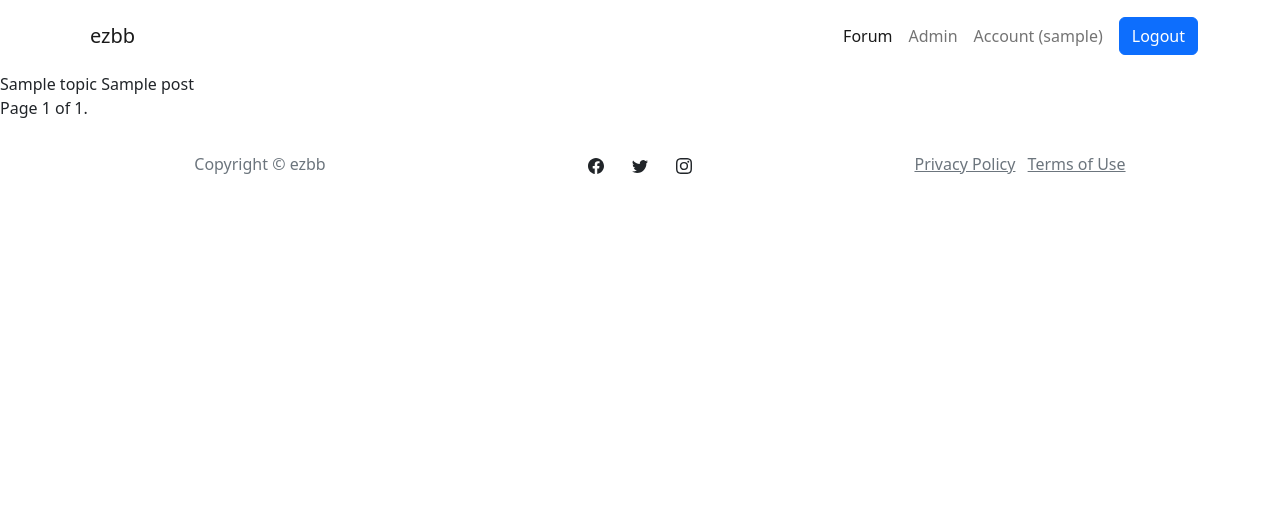
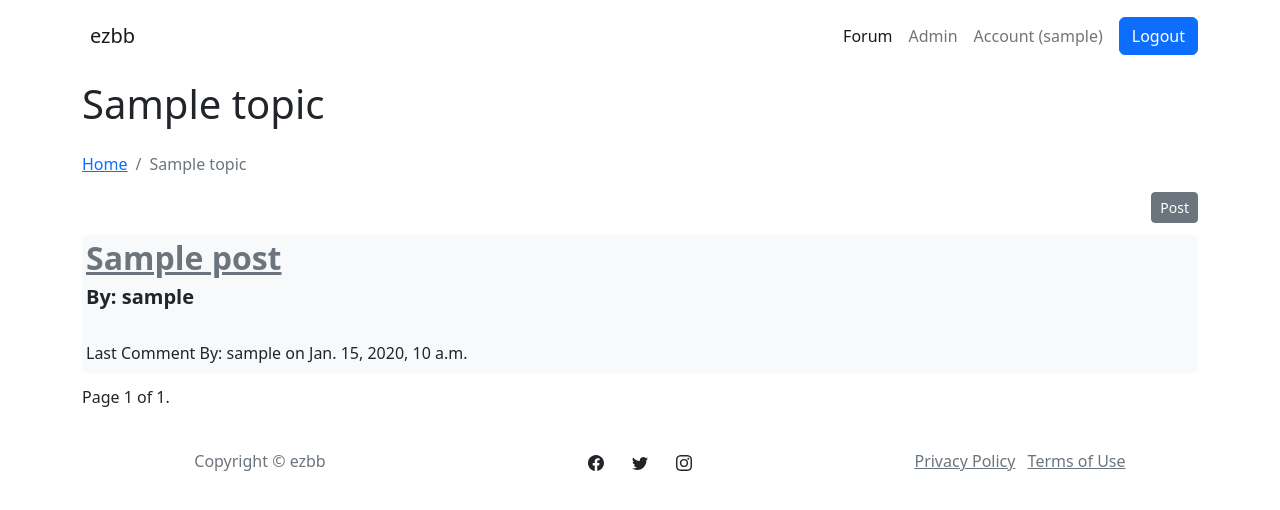
Before and after one commit to oy2/ezbb, a Django app: page /forum/topic/1/ in a window 1280 px wide. Shown: the top 510 px of the page. Run offline with Django 4.2, Linux system fonts and the light colour scheme; a user stored in the database is signed in; tables that the repository leaves empty hold one stand-in row (values such as "Sample post"); some libraries are stand-ins or nearby versions.

Commit message:
Refine topic view, add post view, add breadcrumbs

```diff
--- a/forum/forms.py
+++ b/forum/forms.py
@@ -8,6 +8,7 @@ class PostForm(forms.ModelForm):
     class Meta:
         model = Post
         fields = ['post_topic', 'post_title', 'post_content']
+        widgets = {'post_topic': forms.HiddenInput()}
 
 
 # Form for creating comments (on posts)
@@ -15,3 +16,4 @@ class CommentForm(forms.ModelForm):
     class Meta:
         model = Comment
         fields = ['comment_content', 'comment_post']
+        widgets = {'comment_post': forms.HiddenInput()}
--- a/forum/models.py
+++ b/forum/models.py
@@ -33,6 +33,9 @@ class Post(models.Model):
     # sticky bool
     post_sticky = models.BooleanField(default=False)
 
+    def get_latest_comment(self):
+        return self.comment_set.order_by('-created_at').first()
+
     def __str__(self):
         return self.post_title
 
@@ -44,10 +47,7 @@ class Comment(models.Model):
     comment_post = models.ForeignKey(Post, on_delete=models.CASCADE)
     comment_visible = models.BooleanField(default=True)
     comment_sticky = models.BooleanField(default=False)
-    # date
     created_at = models.DateTimeField(auto_now_add=True)
-    # visible bool
-    visible = models.BooleanField(default=True)
 
     def __str__(self):
         return self.comment_content
--- a/forum/urls.py
+++ b/forum/urls.py
@@ -5,10 +5,10 @@ urlpatterns = [
     path('', views.index, name='index'),
     # topic/topic_id
     path('topic/<int:topic_id>/', views.topic, name='topic'),
-    # post/post_id
-    path('post/<int:post_id>/', views.post, name='post'),
-    # new_post
-    path('post/newpost/', views.new_post, name='newpost'),
-    # new_comment
-    path('post/newcomment/', views.new_comment, name='newcomment'),
+    # topic/topicid_id/new
+    path('topic/<int:topic_id>/new', views.new_post, name='new_post'),
+    # topic/topic_id/post/post_id
+    path('topic/<int:topic_id>/post/<int:post_id>/', views.post, name='post'),
+    # topic/topic_id/post/post_id/new
+    path('topic/<int:topic_id>/post/<int:post_id>/new', views.new_comment, name='new_comment'),
 ]
--- a/forum/views.py
+++ b/forum/views.py
@@ -1,3 +1,4 @@
+from django.contrib import messages
 from django.contrib.auth.decorators import login_required
 from django.core.paginator import Paginator
 from django.shortcuts import render, redirect
@@ -27,8 +28,16 @@ def topic(request, topic_id):
         # check if restricted logged in
         if topic_requested.restricted_logged_in and not request.user.is_authenticated:
             return redirect('index')
+
         # get posts in order so most recent is first
         posts = topic_requested.post_set.order_by('-created_at')
+        sticky_posts = posts.filter(post_sticky=True)
+        posts = posts.filter(post_sticky=False)
+        # append stick_posts to the top of posts
+        posts = sticky_posts | posts
+        # remove any post_visible=False posts
+        posts = posts.filter(post_visible=True)
+
         paginator = Paginator(posts, 10)  # show 10 posts per page
         page_number = request.GET.get('page')
         page_obj = paginator.get_page(page_number)
@@ -37,18 +46,21 @@ def topic(request, topic_id):
         context = {'page_obj': page_obj, 'topic': topic_requested}
         return render(request, 'forum/topic.html', context)
     else:
-        # 404 todo
+        # 404
         return redirect('index')
 
 
 # View for viewing posts
-def post(request, post_id):
+def post(request, topic_id, post_id):
     # get post from post_id
     post_requested = Post.objects.filter(id=post_id).first()
     # check if exists
     if post_requested:
         # check if post is visible
         if not post_requested.post_visible:
+            return redirect('index')
+        # check if post_requested.topic_id matches topic_id
+        if post_requested.post_topic.id != topic_id:
             return redirect('index')
         # pass post
         context = {'post': post_requested, 'topic': post_requested.post_topic}
@@ -60,18 +72,30 @@ def post(request, post_id):
 
 # View for /newpost
 @login_required
-def new_post(request):
+def new_post(request, topic_id):
     # if post
     if request.method == 'POST':
         # form
         form = PostForm(request.POST)
         # if valid
         if form.is_valid():
+            # get topic if exists for form.cleaned_data['post_topic']
+            topic_requested = Topic.objects.filter(id=topic_id).first()
+            # if topic_requested exists
+            if (not topic_requested) or form.cleaned_data['post_topic'] != topic_requested:
+                return redirect('index')
+            # todo security check for topic
+            # save form with post_user
+            form.save(commit=False)
+            form.instance.post_user = request.user
             form.save()
-            return redirect('index')  # todo redirect to made post
+            # redirect to post
+            return redirect('post', topic_id=topic_id, post_id=form.instance.id)
     # else
     else:
         form = PostForm()
+        # form with topic_id as post_topic
+        form.fields['post_topic'].initial = topic_id
     # pass form
     context = {'form': form}
     return render(request, 'forum/form/post_form.html', context)
@@ -79,16 +103,20 @@ def new_post(request):
 
 # View for /newcomment
 @login_required
-def new_comment(request):
+def new_comment(request, topic_id, post_id):
     # if post
     if request.method == 'POST':
         # form
         form = CommentForm(request.POST)
         # if valid
         if form.is_valid():
+            form.save(commit=False)
+            form.instance.comment_user = request.user
             form.save()
-            return redirect('index')  # todo redirect to made comment
+            # redirect to post with new comment
+            return redirect('post', post_id=form.instance.comment_post.id)
         else:
             form = CommentForm()
+            form.fields['comment_post'].initial = post_id
             context = {'form': form}
             return render(request, 'forum/form/comment_form.html', context)
--- a/templates/forum/form/post_form.html
+++ b/templates/forum/form/post_form.html
@@ -1,7 +1,7 @@
 {% extends "base.html" %}
 
 {% block content %}
-<form action="/forum/post/newpost/" method="post">
+<form action="" method="post">
     {% csrf_token %}
     {{ form }}
     <input type="submit" value="Submit">
--- a/templates/forum/partial/header.html
+++ b/templates/forum/partial/header.html
@@ -3,13 +3,12 @@
 <head>
     <meta charset="utf-8">
     <meta name="viewport" content="width=device-width, initial-scale=1.0, shrink-to-fit=no">
-    <title>ezbb</title>
+    <title>{% block title %}ezbb{% endblock title %}</title>
     <link rel="stylesheet" href="https://cdn.jsdelivr.net/npm/bootstrap@5.2.0/dist/css/bootstrap.min.css">
-    <link rel="stylesheet" href="assets/css/Navbar-Right-Links-icons.css">
 </head>
 <body>
 <nav class="navbar navbar-light navbar-expand-md py-3">
-    <div class="container"><a class="navbar-brand d-flex align-items-center" href="/forum/"><span
+    <div class="container"><a class="navbar-brand d-flex align-items-center" href="{% url 'index' %}"><span
             class="bs-icon-sm bs-icon-rounded bs-icon-primary d-flex justify-content-center align-items-center me-2 bs-icon"></span><span>ezbb</span></a>
         <button data-bs-toggle="collapse" class="navbar-toggler" data-bs-target="#navcol-2"><span
                 class="visually-hidden">Toggle navigation</span><span class="navbar-toggler-icon"></span></button>
@@ -20,14 +19,14 @@
                     <li class="nav-item"><a class="nav-link" href="/admin/">Admin</a></li>
                 {% endif %}
                 {% if request.user.is_authenticated %}
-                    <li class="nav-item"><a class="nav-link" href="/accounts/profile">Account ({{ request.user.username }})</a></li>
+                    <li class="nav-item"><a class="nav-link" href="{% url 'profile' %}">Account ({{ request.user.username }})</a></li>
                 {% endif %}
             </ul>
             {% if request.user.is_authenticated %}
-                <a class="btn btn-primary ms-md-2" role="button" href="/accounts/logout/">Logout</a></div>
+                <a class="btn btn-primary ms-md-2" role="button" href="{% url 'logout' %}">Logout</a></div>
             {% else %}
-                <a class="btn btn-primary ms-md-2" role="button" href="/accounts/login/">Login</a></div>
-                <a class="btn btn-primary ms-md-2" role="button" href="/accounts/register/">Register</a></div>
+                <a class="btn btn-primary ms-md-2" role="button" href="{% url 'login' %}">Login</a></div>
+                <a class="btn btn-primary ms-md-2" role="button" href="{% url 'register' %}">Register</a></div>
             {% endif %}
     </div>
 </nav>
--- a/templates/forum/topic.html
+++ b/templates/forum/topic.html
@@ -1,14 +1,47 @@
 {% extends "base.html" %}
 
 {% block content %}
+    <section class="py-4 py-xl-2">
+        <div class="container">
+            <h1>{{ topic }}</h1>
+        </div>
+    </section>
 
-    {{ topic }}
+    <section class="py-4 py-xl-2">
+        <div class="container">
+            <nav aria-label="breadcrumb">
+                <ol class="breadcrumb">
+                    <li class="breadcrumb-item"><a href="{% url 'index' %}">Home</a></li>
+                    <li class="breadcrumb-item active" aria-current="page">{{ topic }}</li>
+                </ol>
+            </nav>
+            <div class="d-flex flex-row-reverse">
+            <a href="{% url 'new_post' topic.id %}"><button type="button" class="btn btn-secondary btn-sm">Post</button></a>
+            </div>
+        </div>
+    </section>
 
     {% for post in page_obj %}
-        {{ post }}
+        <section class="py-1 py-xl-1">
+            <div class="container">
+                <div class="bg-light border rounded border-0 border-light d-flex flex-column justify-content-between flex-lg-row p-4 p-md-1">
+                    <div class="pb-2 pb-lg-1">
+                        <a class="link-secondary" href="{% url 'post' post.post_topic.id post.id%}"><h2
+                                class="fw-bold mb-2">{{ post.post_title }}</h2></a>
+                        <h5 class="fw-bold mb-2">By: {{ post.post_user.username }}</h5><br>
+                        <p class="mb-0">Last Comment
+                            By: {{ topic.get_latest_comment.comment_user.username|default:post.post_user.username }}
+                            on {{ topic.get_latest_comment.created_at| default:post.created_at }}</p>
+                    </div>
+
+                </div>
+            </div>
+        </section>
     {% endfor %}
 
-    <div class="pagination">
+    <section class="py-4 py-xl-2">
+        <div class="container">
+            <div class="pagination">
     <span class="step-links">
         {% if page_obj.has_previous %}
             <a href="?page=1">&laquo; first</a>
@@ -24,6 +57,8 @@
             <a href="?page={{ page_obj.paginator.num_pages }}">last &raquo;</a>
         {% endif %}
     </span>
-    </div>
+            </div>
+        </div>
+    </section>
 
 {% endblock %}
```
Also changed, not shown: templates/forum/index.html (+17 -2 lines), templates/forum/post.html (+22 -0 lines), forum/migrations/0006_comment_comment_sticky.py (added), forum/migrations/0007_remove_comment_visible.py (added).
